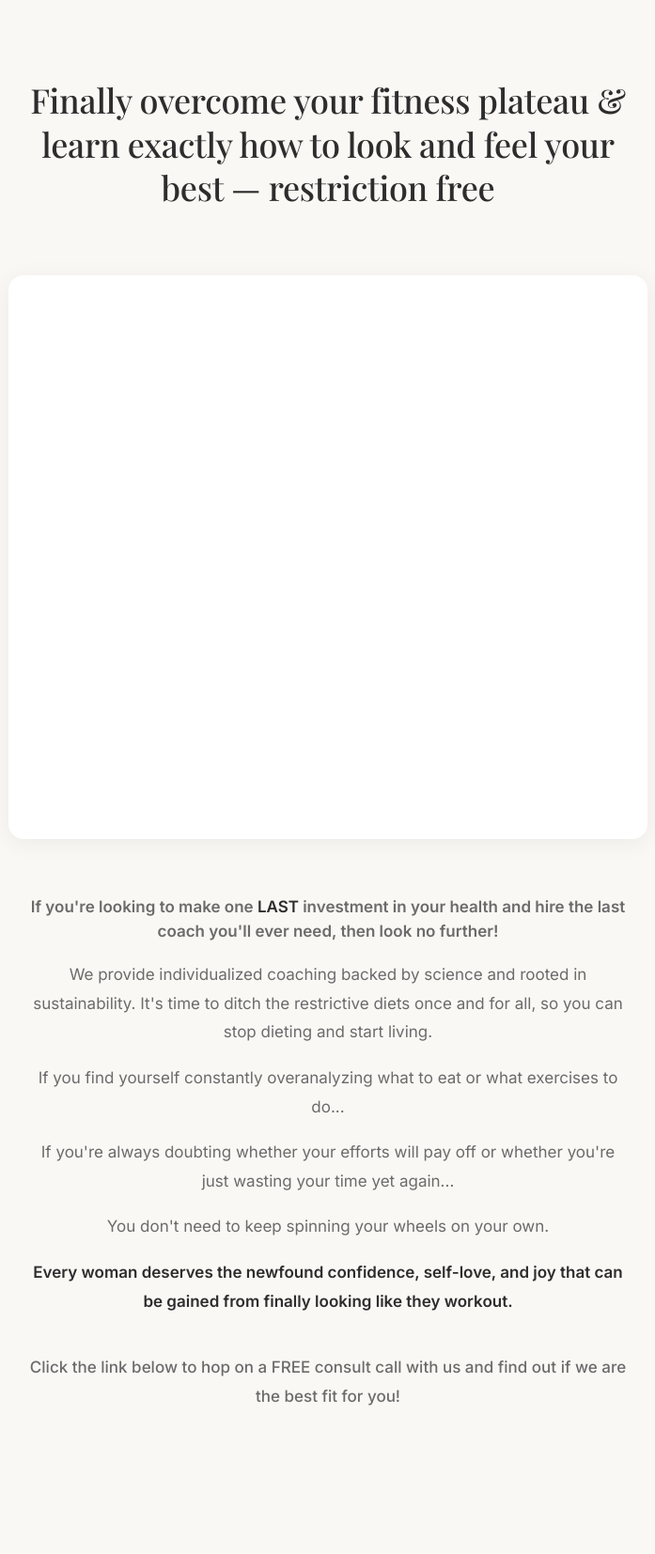
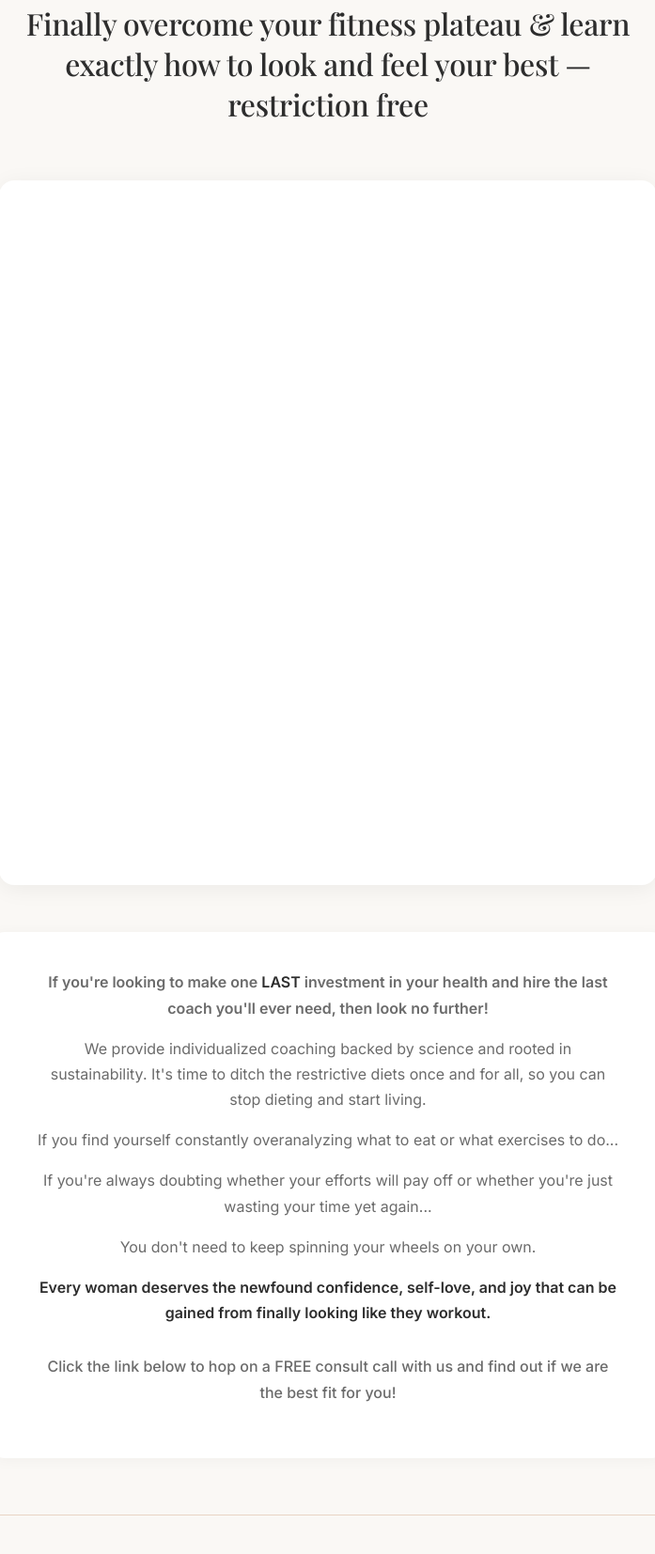
Before and after one commit to elevatehercoaching/home, a plain HTML site: page index.html in a window 1280 px wide. Shown: the part 86-1740 px from the top of the page at 94% size, without its empty margins (291-988 px from the left). Drawn offline with nearby package versions, Linux system fonts and the light colour scheme; a script that the page names is missing.

Commit message:
Update index.html

```diff
--- a/index.html
+++ b/index.html
@@ -32,7 +32,7 @@
 
         /* Navigation */
         nav {
-            padding: 40px 0;
+            padding: 30px 0 20px;
             text-align: center;
             background: #FAF8F5;
         }
@@ -63,70 +63,83 @@
             font-weight: 500;
         }
 
-        /* Hero Section */
+        /* Hero Section - Tighter spacing */
         .hero {
             text-align: center;
-            padding: 60px 0 30px;
+            padding: 10px 0 30px;
         }
 
         .hero h1 {
             font-family: 'Playfair Display', serif;
-            font-size: 36px;
+            font-size: 32px;
             font-weight: 500;
             color: #2D2D2D;
-            margin-bottom: 40px;
-            line-height: 1.3;
+            margin-bottom: 30px;
+            line-height: 1.35;
             letter-spacing: -0.3px;
         }
 
-        /* Typeform - Right after headline */
+        /* Typeform - Centered and taller */
         .typeform-container {
-            margin: 0 auto 60px;
+            margin: 0 auto 50px;
             background: white;
             border-radius: 16px;
             overflow: hidden;
             box-shadow: 0 4px 24px rgba(0,0,0,0.06);
-            max-width: 680px;
+            max-width: 700px;
+            display: flex;
+            justify-content: center;
         }
 
-        /* Intro Section */
-        .intro-section {
-            padding: 0 0 60px;
+        /* Intro Section - White box */
+        .intro-box {
+            background: white;
+            padding: 40px 48px;
+            border-radius: 16px;
+            margin: 0 auto 60px;
+            box-shadow: 0 2px 16px rgba(0,0,0,0.04);
+            max-width: 720px;
             text-align: center;
         }
 
         .intro-lead {
-            font-size: 20px;
+            font-size: 19px;
             color: #2D2D2D;
-            margin-bottom: 24px;
+            margin-bottom: 20px;
             font-weight: 600;
             line-height: 1.5;
         }
 
-        .intro-section p {
-            font-size: 17px;
+        .intro-box p {
+            font-size: 16px;
             color: #6B6B6B;
-            margin-bottom: 18px;
-            max-width: 640px;
-            margin-left: auto;
-            margin-right: auto;
+            margin-bottom: 16px;
+            line-height: 1.7;
         }
 
-        .intro-section strong {
+        .intro-box strong {
             color: #2D2D2D;
             font-weight: 600;
         }
 
         .intro-cta {
-            font-size: 18px;
+            font-size: 17px;
             color: #2D2D2D;
-            margin-top: 40px;
+            margin-top: 30px;
             font-weight: 500;
+        }
+
+        /* Divider line */
+        .divider {
+            width: 60%;
+            height: 1px;
+            background: #E8D4C4;
+            margin: 60px auto;
         }
 
         /* Content Sections */
         .section {
-            padding: 80px 0;
+            padding: 60px 0 80px;
         }
 
         .section-alt {
@@ -430,25 +443,14 @@ position: relative;
             margin-bottom: 8px;
         }
 
-        /* Image Placeholder */
-        .image-placeholder {
-            width: 100%;
-            height: 400px;
-            background: #F5E6D3;
-            border-radius: 16px;
-            display: flex;
-            align-items: center;
-            justify-content: center;
-            color: #C9B99A;
-            font-size: 14px;
-            margin: 40px 0;
-            font-style: italic;
-        }
-
         /* Responsive */
         @media (max-width: 640px) {
             .hero h1 {
-                font-size: 28px;
+                font-size: 26px;
+            }
+
+            .intro-box {
+                padding: 32px 24px;
             }
 
             .section h2 {
@@ -467,6 +469,7 @@ position: relative;
                 margin: 0 12px;
 font-size: 12px;
             }
+
             .faq-question {
                 padding: 20px 24px;
             }
@@ -496,15 +499,14 @@ position: relative;
         </div>
     </section>
 
-    <!-- Typeform Embed - Right After Headline -->
+    <!-- Typeform Embed - Centered and Full Height -->
     <div class="typeform-container">
-        <div data-tf-widget="BniUdWel" data-tf-opacity="100" data-tf-iframe-props="title=Elevate Her Application" data-tf-transitive-search-params data-tf-medium="snippet" style="width:100%;height:600px;"></div>
+        <div data-tf-widget="BniUdWel" data-tf-opacity="100" data-tf-iframe-props="title=Elevate Her Application" data-tf-transitive-search-params data-tf-medium="snippet" style="width:100%;height:750px;"></div>
         <script src="//embed.typeform.com/next/embed.js"></script>
     </div>
 
-    <!-- Intro Section - After Typeform -->
-    <section class="intro-section">
-        <div class="container">
+    <!-- Intro Section - White Box -->
+    <div class="intro-box">
         <p class="intro-lead">If you're looking to make one <strong>LAST</strong> investment in your health and hire the last coach you'll ever need, then look no further!</p>
 
         <p>We provide individualized coaching backed by science and rooted in sustainability. It's time to ditch the restrictive diets once and for all, so you can stop dieting and start living.</p>
@@ -519,7 +521,9 @@ position: relative;
 
         <p class="intro-cta">Click the link below to hop on a FREE consult call with us and find out if we are the best fit for you!</p>
     </div>
-    </section>
+
+    <!-- Divider Line -->
+    <div class="divider"></div>
 
     <!-- What's Included -->
     <section class="section" id="coaching">
@@ -617,13 +621,11 @@ position: relative;
 
                 <p>Yet because my methods were never sustainable to begin with, any progress I made as a result was equally as temporary. And although I restricted, sacrificed, and said no more times than I could count for YEARS, I had little to no progress to show for it.</p>
 
-                <p>What I've come to realize now is that I wasn't lacking more discipline or willpower... I was simply following strategies designed for short term results, not long term success.</p>
-
                 <p>In 2021 I finally made a decision to put an end to that cycle. To stop chasing "skinny at all costs" and instead build a body and lifestyle I could maintain with freedom and confidence.</p>
 
                 <p>Fast forward to 2025, I'm beyond grateful to have not only transformed my own approach but to now hold the skillset, experience, and knowledge to help other women avoid making the same mistakes I did.</p>
 
-                <p>Because Elevate Her isn't about throwing another diet your way. It's about proving that you don't have to cut out the foods you love, spend endless hours in the gym, or sacrifice your sanity just to see results. What you actually need is structure, education, and accountability that teaches you how real life and real results can coexist without compromise.</p>
+                <p>Real life and real results CAN coexist peacefully without compromise, and that's what we're here to show you!.</p>
             </div>
 
             <h2 style="margin-top: 60px;">Meet Our Assistant Coach</h2>
```
Lines whose indentation alone changed are shown as unchanged.
